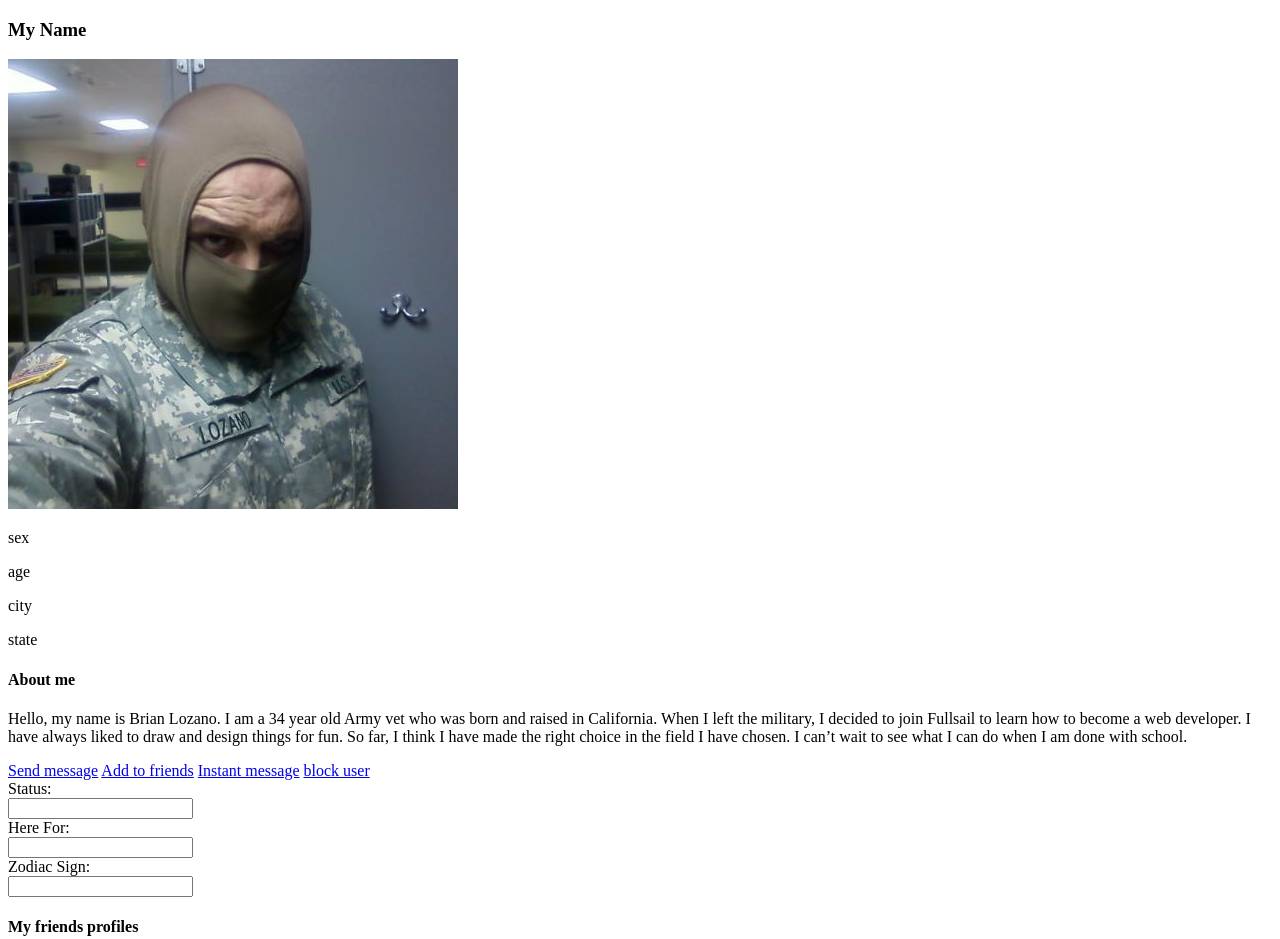
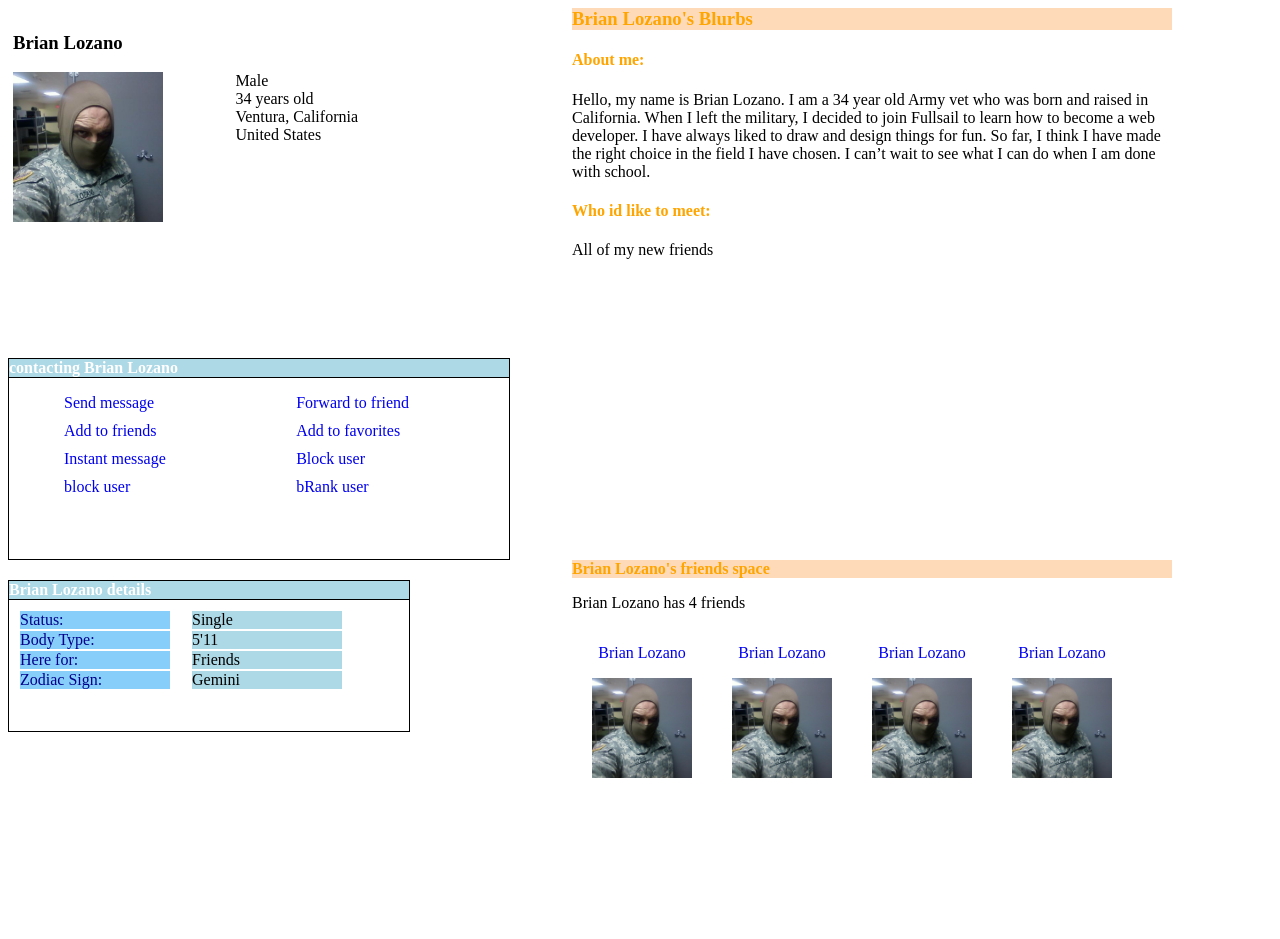
Before and after one commit to majorwo0dy/majorwo0dy.github.io, a plain HTML site: page components/about/about.html in a window 1280 px wide. Shown: the top 939 px of the page. After the commit the page ends 860 px from the top, so only its background shows below. Drawn offline with nearby package versions, Linux system fonts and the light colour scheme; files that its build step writes are made by us from their sources; files whose address does not match are found by name.

Commit message:
css updated

```diff
--- a/components/about/about.html
+++ b/components/about/about.html
@@ -3,63 +3,90 @@
 <head lang="en">
     <meta charset="UTF-8">
     <title></title>
-    <link rel="stylesheet" href="css/about.css?v=1">
+    <link rel="stylesheet" href="../../css/about.css">
 </head>
 
 <body>
 
-<section class="profile">
-    <h3>My Name</h3>
-    <img src="/images/Brian.jpg">
-<p>sex</p>
-    <p>age</p>
-<p>city</p>
-    <p>state</p>
+<section id="profile">
+    <h3>Brian Lozano</h3>
+    <img src="../../images/Brian.jpg" height="150" max-width="100%">
+<ul>
+    <li>Male</li>
+    <li>34 years old</li>
+    <li>Ventura, California</li>
+    <li>United States</li>
+
+</ul>
+
 </section>
 
 <aside>
-    <h4>About me</h4>
+    <h3>Brian Lozano's Blurbs</h3>
+    <h4>About me:</h4>
     <p>Hello, my name is Brian Lozano. I am a 34 year old Army vet who was born and raised in California.
         When I left the military, I decided to join Fullsail to learn how to become a web developer.
         I have always liked to draw and design things for fun. So far, I think I have made the right
         choice in the field I have chosen. I can’t wait to see what I can do when I am done with school.</p>
 
+    <h4>Who id like to meet:</h4>
+    <p>All of my new friends</p>
 </aside>
 
 <section id="contact">
 
+    <h4>contacting Brian Lozano</h4>
+<ul id="contact2">
+
+    <li><a href="Send message">Send message</a></li>
+    <li><a href="Add to friends">Add to friends</a></li>
+    <li><a href="Instant message">Instant message</a></li>
+    <li><a href="Add to group">block user</a></li>
 
 
-    <a href="send message">Send message</a>
-    <a href="Add to friends">Add to friends</a>
-    <a href="instant message">Instant message</a>
-    <a href="block user">block user</a>
+    </ul>
+
+    <ul id="contact3">
+
+        <li><a href="Forward to friend">Forward to friend</a></li>
+        <li><a href="Add to favorites">Add to favorites</a></li>
+        <li><a href="Block user">Block user</a></li>
+        <li><a href="Rank user">bRank user</a></li>
+
+
+    </ul>
+
 
 
 </section>
 
 <section id="status">
-    <form>
-        Status:<br>
-        <input type="text" name="Status">
-        <br>
-        Here For:<br>
-        <input type="text" name="Here For">
-        <br>
-        Zodiac Sign:<br>
-        <input type="text" name="Zodiac Sign">
+    <h4>Brian Lozano details</h4>
+    <ul id="question">
+        <li>Status:</li>
+        <li>Body Type:</li>
+        <li>Here for:</li>
+        <li>Zodiac Sign:</li>
 
-    </form>
+    </ul>
+    <ul id="answer">
+        <li>Single</li>
+        <li>5'11</li>
+        <li>Friends</li>
+        <li>Gemini</li>
+
+    </ul>
 
 </section>
 
 <section id="myfriends">
-    <h4>My friends profiles</h4>
+    <h4>Brian Lozano's friends space</h4>
+    <p>Brian Lozano has 4 friends</p>
 
-    <a href="myfile.htm"><img src="/images/Brian.jpg"></a>
-    <a href="myfile.htm"><img src="/images/Brian.jpg"></a>
-    <a href="myfile.htm"><img src="/images/Brian.jpg"></a>
-    <a href="myfile.htm"><img src="/images/Brian.jpg"></a>
+    <a href="myfile.htm"><p>Brian Lozano</p><img src="../../images/Brian.jpg"height="100px"></a>
+    <a href="myfile.htm"><p>Brian Lozano</p><img src="../../images/Brian.jpg"height="100px"></a>
+    <a href="myfile.htm"><p>Brian Lozano</p><img src="../../images/Brian.jpg"height="100px"></a>
+    <a href="myfile.htm"><p>Brian Lozano</p><img src="../../images/Brian.jpg"height="100px"></a>
 
 
 
--- a/css/about.css
+++ b/css/about.css
@@ -0,0 +1,176 @@
+*{
+    text-decoration: none;
+    list-style: none;
+}
+/*profile section******************************/
+
+
+#profile{
+
+    float: left;
+    height:300px;
+    width: 450px;
+    margin: 5px;
+
+}
+#profile ul {
+    float: right;
+    margin: 0 15px;
+    padding-right: 90px;
+
+}
+
+#profile img{
+    float:left;
+    clear: both;
+
+
+}
+#profile h3{
+    float: left;
+
+}
+/*about me section***********************************/
+aside{
+
+    float: right;
+    height: 350px;
+    width: 600px;
+    margin-right: 100px;
+
+}
+aside h3{
+    background-color: peachpuff ;
+    margin: 0;
+    padding: 0;
+    color: orange;
+}
+aside h4{
+    color: orange;
+    float: left;
+}
+aside p {
+    float: left;
+    clear: both;
+    margin: 0;
+}
+/*contact*****************************************/
+#contact{
+    border: solid 1px #000000;
+    height: 200px;
+    width: 500px;
+    float: left;
+    clear: both;
+}
+#contact h4{
+    background-color:lightblue;
+    border-bottom: solid 1px #000000;
+    color: #ffffff;
+    margin: 0;
+    padding: 0;
+}
+#contact2{
+    float: left;
+    padding:0px 55px;
+
+
+}
+#contact2 li{
+    margin-bottom: 10px;
+
+}
+
+
+
+#contact3{
+    float: right;
+    margin-right: 100px;
+
+
+}
+#contact3 li{
+    margin-bottom: 10px;
+}
+/*status*******************************************/
+#status{
+    border: solid 1px #000000;
+    height: 150px;
+    width: 400px;
+    float: left;
+    clear: both;
+    margin-top: 20px;
+}
+#status h4{
+    background-color:lightblue;
+    border-bottom: solid 1px #000000;
+    color: #ffffff;
+    margin: 0;
+    padding: 0;
+
+}
+#question li{
+    color: darkblue;
+    background-color: lightskyblue;
+    border: solid 1px #ffffff;
+    width: 150px;
+    float: left;
+    clear: both;
+
+}
+#answer li{
+
+    color: #000000;
+    background-color: lightblue;
+    border: solid 1px #ffffff;
+    width: 150px;
+    margin-top: 0;
+
+}
+#status ul{
+
+    float:left;
+    margin: 10px;
+    padding: 0;
+}
+
+
+/*myfriends********************************************/
+
+
+#myfriends{
+
+
+    height: 300px;
+    width: 600px;
+    float: right;
+    margin-right: 100px;
+    clear: right;
+
+
+}
+#myfriends h4{
+    background-color: peachpuff ;
+    margin: 0;
+    padding: 0;
+    color: orange;
+
+
+}
+#myfriends img{
+    float: left;
+    padding:0px 20px;
+
+
+}
+#myfriends a p{
+
+    text-align: center;
+
+
+
+}
+#myfriends a{
+    float: left;
+
+
+}
--- a/css/footer.css
+++ b/css/footer.css
@@ -0,0 +1,66 @@
+/*footer***************************************/
+*{
+    text-decoration: none;
+    list-style: none;
+}
+footer{
+    border: solid 1px #000;
+    height: 500px;
+    background-color: #000;
+}
+/*images*******************************************/
+
+img{
+    border-radius: 100%;
+    margin: -10px;
+    margin-bottom: 10px;
+}
+#first{
+    float: left;
+    margin-left: 440px;
+    clear: both;
+    margin-top: 10px;
+}
+
+/*text *****************************************************/
+
+#info {
+    float: left;
+    color: #ffffff;
+    margin: 10px 150px;
+    font-size: 16px;
+
+}
+footer p{
+    float: left;
+    color: #ffffff;
+    text-align: center;
+    clear: both;
+    font-size: 10px;
+
+}
+footer a {
+    float: left;
+    clear: both;
+    color: deepskyblue;
+    margin-left: 25px;
+}
+footer h4{
+    float: left;
+    clear: both;
+    text-align: center;
+    color: #ffffff;
+}
+footer li{
+    float:left;
+    margin-left:15px;
+    padding-left: 100px;
+    color: #ffffff;
+    margin-top: 20px;
+}
+#follow{
+    float: left;
+    clear: both;
+    border-top: solid 3px #1c1c1c;
+    margin:25px 250px;
+}
--- a/css/login.css
+++ b/css/login.css
@@ -0,0 +1,96 @@
+/*section********************************************/
+section{
+    border: 1px dotted #F5F5F5;
+    background-color: #F5F5F5;
+    height: 100px;
+    width: 500px;
+    margin: 250px;
+    padding-top: 20px;
+    clear:both;
+    float: left;
+
+
+
+}
+section img{
+    float: left;
+    margin-left: -80px;
+    margin-top: -40px;
+
+
+
+}
+#zzz{
+    float: left;
+    margin: -100px -140px;
+
+
+
+}
+
+
+form{
+    float: left;
+    margin: -40px 20px;
+
+
+}
+section p{
+    font-size: 10px;
+    color: darkgray;
+    float: left;
+    margin-top: 28px;
+    margin-left: 25px;
+
+
+
+
+
+}
+/*input*******************************************************/
+
+input{
+    -moz-box-shadow:    inset 0 0 2px #e6e6e6;
+    -webkit-box-shadow: inset 0 0 2px #e6e6e6;
+    box-shadow:         inset 0 0 2px #e6e6e6;
+
+
+}
+#name{
+    margin: 10px 0px;
+
+    -webkit-transform: rotate(-3deg);
+    -moz-transform: rotate(-3deg);
+
+}
+
+/*button*******************************************************/
+
+input[type=submit] {
+    border: 3px solid #ffffff;
+    color: #ffffff;
+    background: lightgoldenrodyellow;
+    padding:  20px;
+    border-radius:100%;
+    height: 80px;
+    float: right;
+    margin-left: 190px;
+    margin-top: -70px;
+    background-color: #ffc92b; background-image: -webkit-gradient(linear, left top, left bottom, from(#ffc92b), to(#ce9a01));
+    background-image: -webkit-linear-gradient(top, #ffc92b, #ce9a01);
+    background-image: -moz-linear-gradient(top, #ffc92b, #ce9a01);
+    background-image: -ms-linear-gradient(top, #ffc92b, #ce9a01);
+    background-image: -o-linear-gradient(top, #ffc92b, #ce9a01);
+    background-image: linear-gradient(to bottom, #ffc92b, #ce9a01);
+    filter:progid:DXImageTransform.Microsoft.gradient(GradientType=0,startColorstr=#ffc92b, endColorstr=#ce9a01);
+}
+input[type=submit]:hover {
+    background: #ff2a98;
+    background-color: #ff2a98; background-image: -webkit-gradient(linear, left top, left bottom, from(#ff2a98), to(#bc0062));
+    background-image: -webkit-linear-gradient(top, #ff2a98, #bc0062);
+    background-image: -moz-linear-gradient(top, #ff2a98, #bc0062);
+    background-image: -ms-linear-gradient(top, #ff2a98, #bc0062);
+    background-image: -o-linear-gradient(top, #ff2a98, #bc0062);
+    background-image: linear-gradient(to bottom, #ff2a98, #bc0062);
+    filter:progid:DXImageTransform.Microsoft.gradient(GradientType=0,startColorstr=#ff2a98, endColorstr=#bc0062);
+}
```
Also changed, not shown: components/footer/footer.html (+28 -20 lines), components/loginRegistration/login.html (+7 -13 lines), css/contact.css (+9 -2 lines), images/app-tweetbot-icon.png (added), images/cute-cow-T-Shirts.png (added), images/zzz04.png (added).
